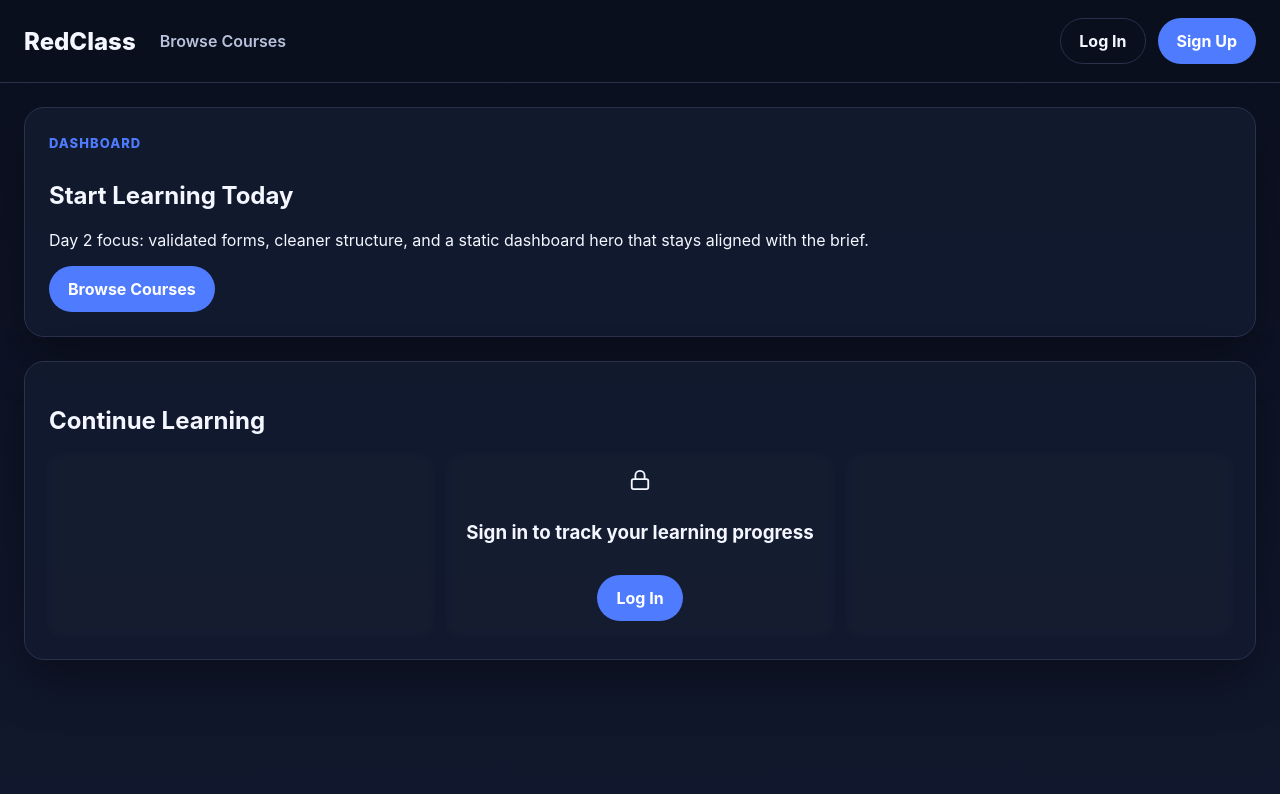
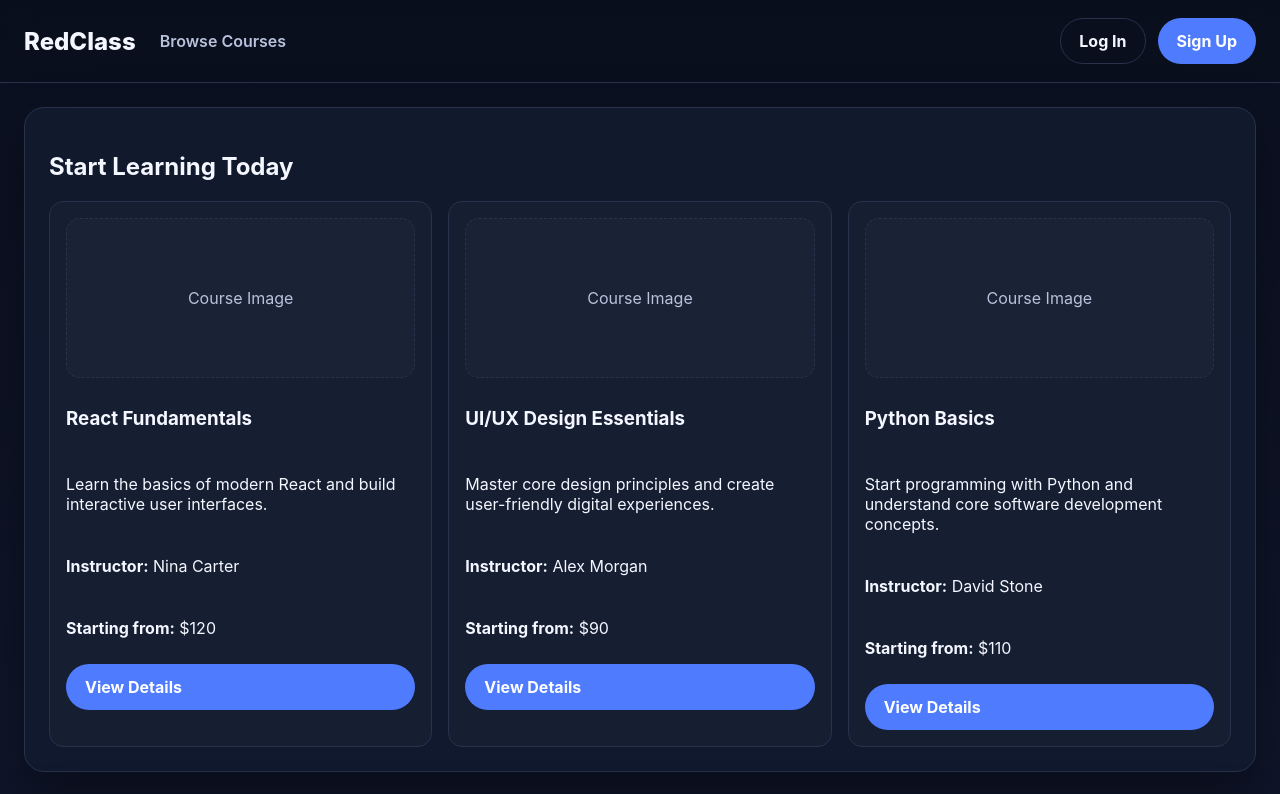
Before and after one commit to giorgi-beruashvili/online-courses-platform, a React (Vite) app: page / in a window 1280 px wide. Shown: the top 794 px of the page. Built offline with nearby package versions, Linux system fonts and the light colour scheme.

Commit message:
fix: restore featured courses section and hide authenticated continue learning empty state

```diff
--- a/src/pages/dashboard-page.jsx
+++ b/src/pages/dashboard-page.jsx
@@ -5,24 +5,68 @@ import { ROUTES } from "../shared/constants/routes";
 import { useAuth } from "../app/providers/auth-provider";
 import { useModal } from "../app/providers/modal-provider";
 
+const featuredCourses = [
+  {
+    id: 1,
+    title: "React Fundamentals",
+    description:
+      "Learn the basics of modern React and build interactive user interfaces.",
+    instructor: "Nina Carter",
+    price: "$120",
+  },
+  {
+    id: 2,
+    title: "UI/UX Design Essentials",
+    description:
+      "Master core design principles and create user-friendly digital experiences.",
+    instructor: "Alex Morgan",
+    price: "$90",
+  },
+  {
+    id: 3,
+    title: "Python Basics",
+    description:
+      "Start programming with Python and understand core software development concepts.",
+    instructor: "David Stone",
+    price: "$110",
+  },
+];
+
 export function DashboardPage() {
   const { isAuthenticated } = useAuth();
   const { openLogin } = useModal();
 
   return (
     <div className="stack-lg">
-      <section className="hero-card">
-        <span className="eyebrow">Dashboard</span>
-        <h1>Start Learning Today</h1>
-        <p>
-          Day 2 focus: validated forms, cleaner structure, and a static
-          dashboard hero that stays aligned with the brief.
-        </p>
+      <section className="section-card">
+        <div className="section-header">
+          <h1>Start Learning Today</h1>
+        </div>
 
-        <div className="button-row">
-          <Link to={ROUTES.COURSES} className="button button-primary">
-            Browse Courses
-          </Link>
+        <div className="featured-grid">
+          {featuredCourses.map((course) => (
+            <article key={course.id} className="featured-card">
+              <div className="featured-image-placeholder">Course Image</div>
+
+              <h3>{course.title}</h3>
+              <p>{course.description}</p>
+
+              <p>
+                <strong>Instructor:</strong> {course.instructor}
+              </p>
+
+              <p>
+                <strong>Starting from:</strong> {course.price}
+              </p>
+
+              <Link
+                to={ROUTES.courseDetails(course.id)}
+                className="button button-primary"
+              >
+                View Details
+              </Link>
+            </article>
+          ))}
         </div>
       </section>
 
```
